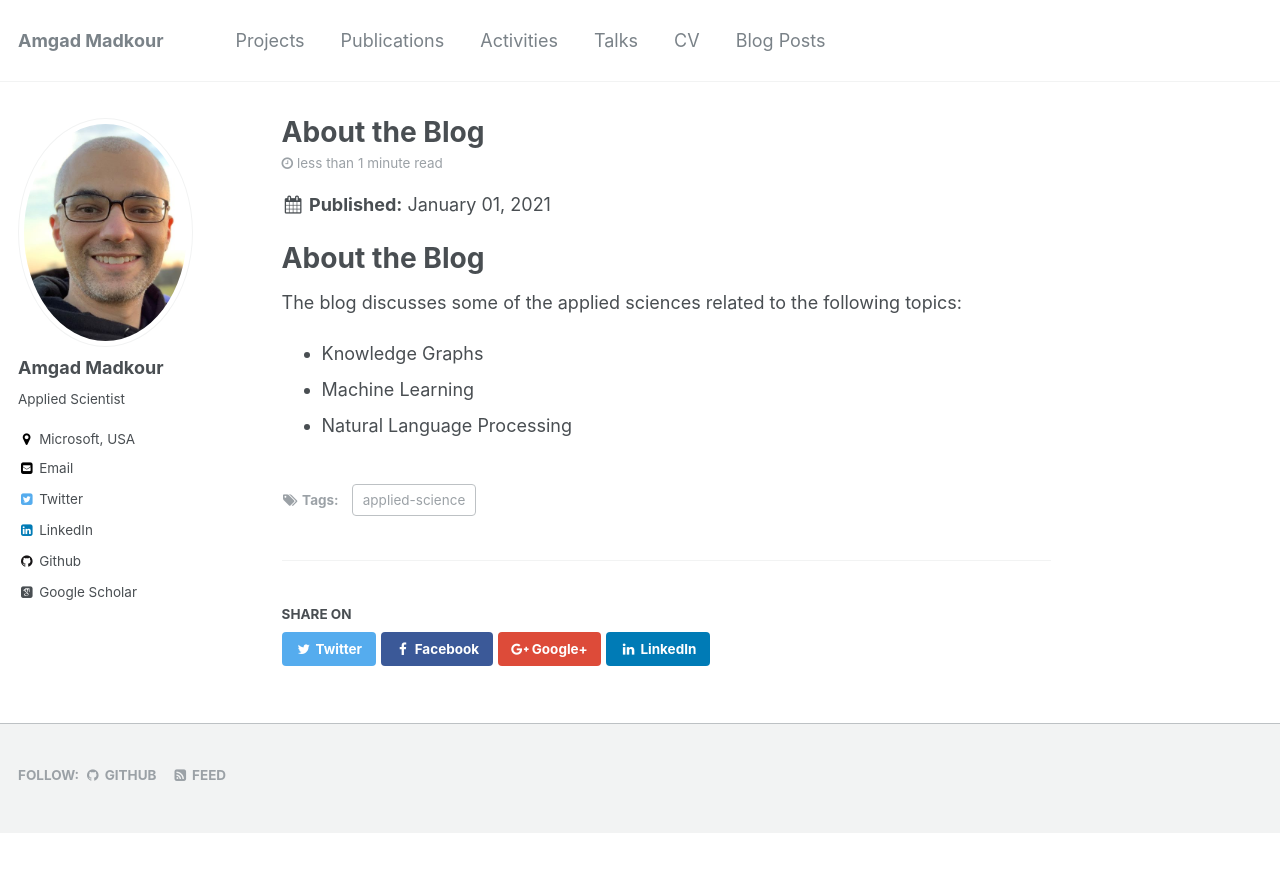
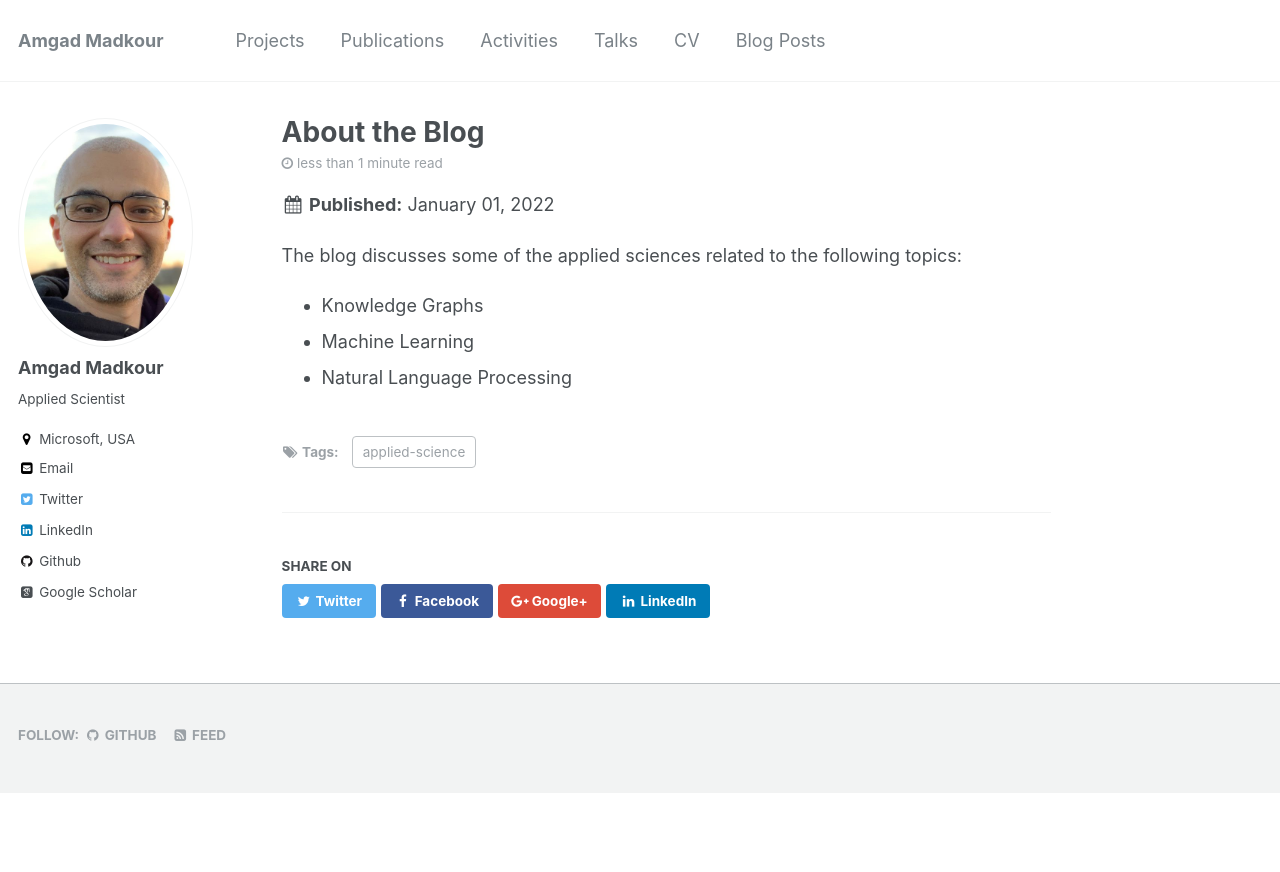
Before and after one commit to amgadmadkour/amgadmadkour.github.io, a Jekyll site: the page built from _posts/2022-01-01-about-the-blog.md, in a window 1280 px wide. Shown: the top 872 px of the page. Built offline with Jekyll 4.4.1, drawn with Linux system fonts in a browser that asks for light colours; some web fonts are replaced.

Commit message:
Update blog post

```diff
--- a/_posts/2022-01-01-about-the-blog.md
+++ b/_posts/2022-01-01-about-the-blog.md
@@ -1,14 +1,12 @@
 ---
 title: 'About the Blog'
-date: 2021-01-01
+date: 2022-01-01
 sitemap: false
 permalink: /posts/2022/01/01/about-the-blog.html
 tags:
   - applied-science
 ---
 
-# About the Blog
-
 The blog discusses some of the applied sciences related to the following topics:
 - Knowledge Graphs
 - Machine Learning
```
